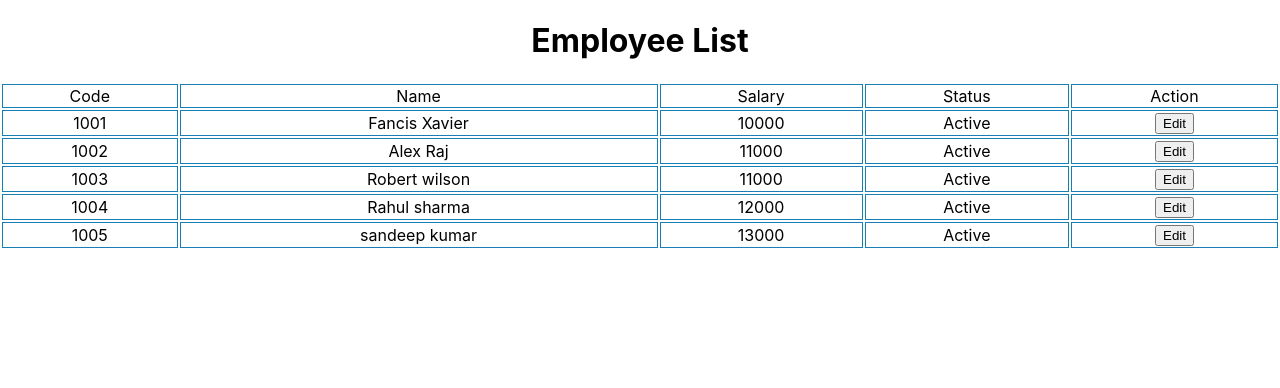
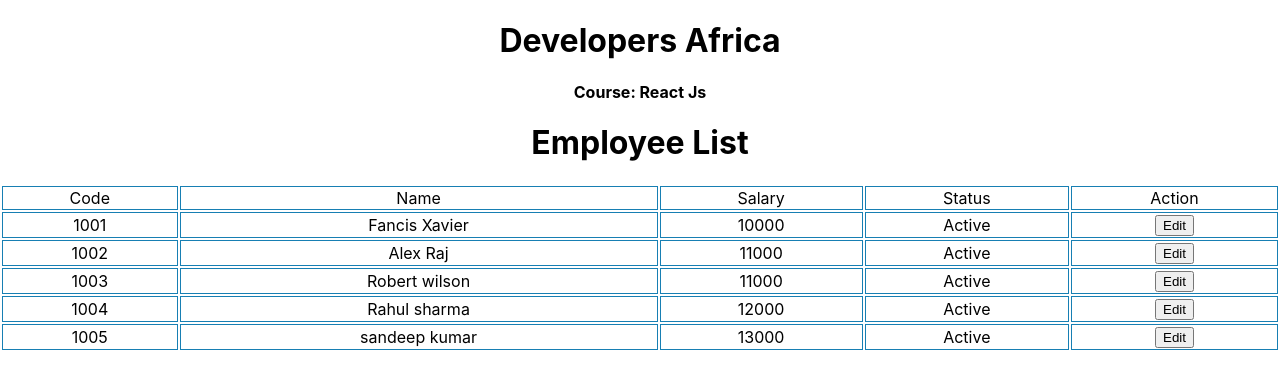
Before and after one commit to ZachyDev/Employee-Listing, a React (Create React App) app in the folder emp/: page / in a window 1280 px wide. Shown: the top 388 px of the page. Built offline with nearby package versions, Linux system fonts and the light colour scheme.

Commit message:
passing props from parent component to child components

```diff
--- a/emp/src/App.js
+++ b/emp/src/App.js
@@ -1,8 +1,12 @@
 import './App.css';
 import Employee from './components/Employee';
+import AppHeader from './components/AppHeader';
+
 function App() {
+  const course = 'React Js'
   return (
     <div className="App">
+      <AppHeader title="Developers Africa" course={course}/>
       <Employee />
     </div>
   );
--- /dev/null
+++ b/emp/src/components/AppHeader.js
@@ -0,0 +1,12 @@
+import React from 'react'
+
+function AppHeader({title,course}) {
+  return (
+    <div>
+        <h1>{title}</h1>
+        <h4>Course: {course}</h4>
+    </div>
+  )
+}
+
+export default AppHeader
```
